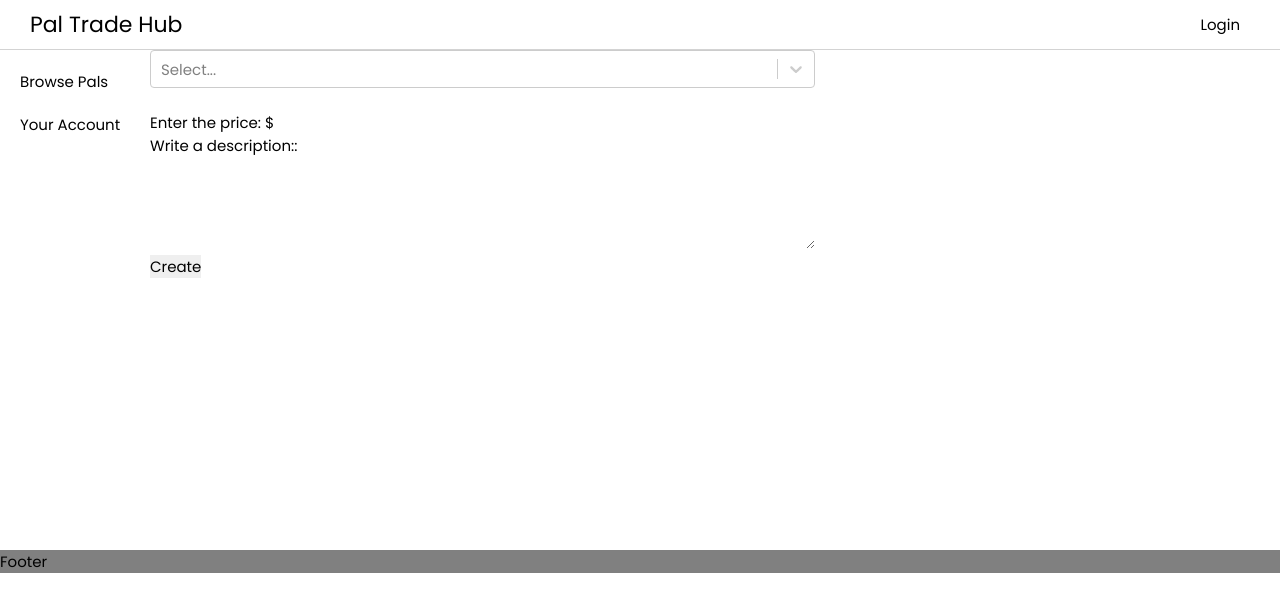
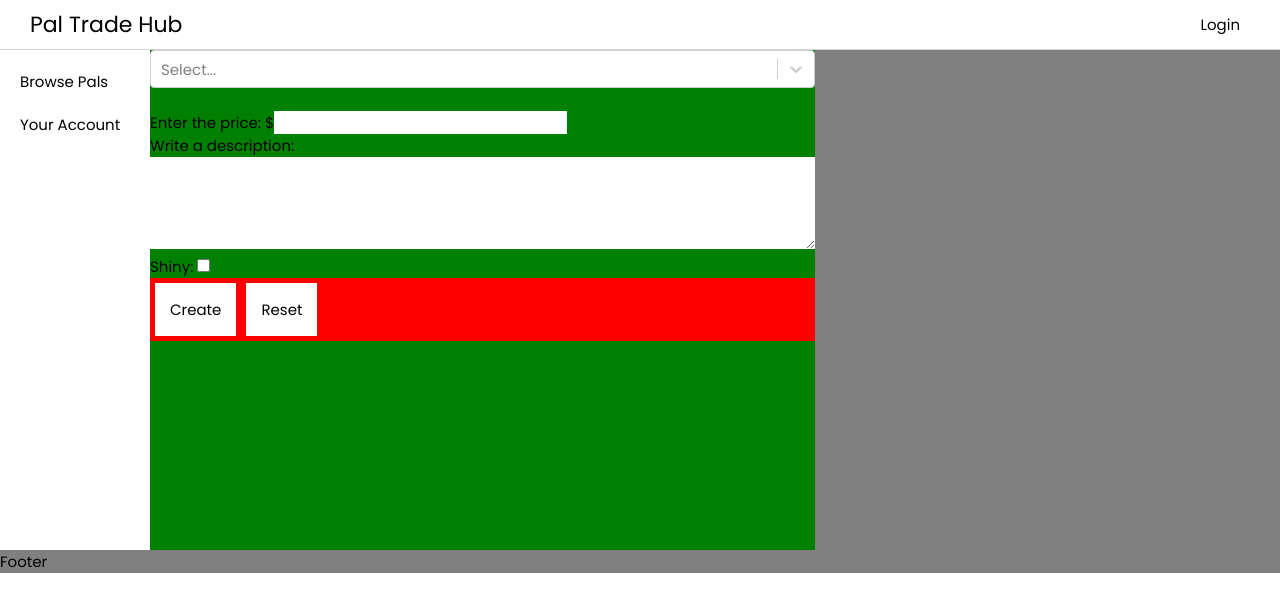
Before and after one commit to yoshinoashton/CPSC362-Project, a React (Create React App) app in the folder frontend/: page /listing/create in a window 1280 px wide. Shown: the top 612 px of the page. Built offline with nearby package versions, Linux system fonts and the light colour scheme; no server answers.

Commit message:
added preview

```diff
--- a/frontend/src/assets/css/main.css
+++ b/frontend/src/assets/css/main.css
@@ -212,6 +212,33 @@ a:visited {
   padding: 25px;
 }
 
+/* Listing create page */
+.create-listing-page {
+  display: flex;
+  flex-grow: 1;
+  background-color: grey;
+}
+
+.left-side {
+  background-color: green;
+}
+
+.buttons {
+  background-color: red;
+  display: flex;
+  gap: 10px;
+  padding: 5px;
+}
+
+.buttons * {
+  background-color: white;
+  padding: 15px;
+}
+
+.buttons *:hover {
+  background-color: grey;
+}
+
 @media only screen and (min-width: 1440px) {
   .listing-box {
     flex: 1 0 16%;
--- a/frontend/src/pages/ListingCreate.js
+++ b/frontend/src/pages/ListingCreate.js
@@ -4,43 +4,103 @@ import React, { useState, useEffect } from 'react';
 
 export default function ListingCreate() {
   const [selectedOption, setSelectedOption] = useState(null);
-  const [options, setOptions] = useState([]); // Initialize options state
+  const [options, setOptions] = useState([]);
+  const [price, setPrice] = useState('');
+  const [description, setDescription] = useState('');
+  const [isShiny, setIsShiny] = useState(false);
 
   useEffect(() => {
-    // Fetch data from the API
     fetch(`/api/pals`)
       .then(response => response.json())
       .then(data => {
-        // Process data to fit react-select's expected format for options
         const formattedOptions = data.map(item => ({
-          value: item._id, // Assuming _id is a unique identifier
-          label: item.name
+          value: item._id,
+          label: item.name,
+          imageURL: item.imageURL // Assuming you want to use the imageURL for the preview
         }));
         setOptions(formattedOptions);
       })
       .catch(error => console.error('Error fetching data:', error));
-  }, []); // Empty dependency array means this effect runs once on mount
+  }, []);
 
   const handleChange = (selectedOption) => {
     setSelectedOption(selectedOption);
   };
 
+  const handleSubmit = (event) => {
+    event.preventDefault(); // Prevent default form submission
+
+    // Construct payload
+    const payload = {
+      palId: selectedOption ? selectedOption.value : null,
+      price: price,
+      description: description,
+      isShiny: isShiny,
+    };
+
+    // Make the POST request
+    fetch('/api/listings/create', {
+      method: 'POST',
+      headers: {
+        'Content-Type': 'application/json',
+      },
+      body: JSON.stringify(payload),
+    })
+    .then(response => {
+      if (!response.ok) {
+        throw new Error('Network response was not ok');
+      }
+      return response.json(); // or response.text() if your server responds with text
+    })
+    .then(data => {
+      console.log('Success:', data);
+      // Handle success. For example, you can clear the form or redirect the user.
+    })
+    .catch((error) => {
+      console.error('Error:', error);
+      // Handle errors. For example, you can show an error message to the user.
+    });
+  };
+
+  const handleReset = () => {
+    // Reset form state
+    setSelectedOption(null);
+    setPrice('');
+    setDescription('');
+    setIsShiny(false);
+  };
+
   return (
     <Layout>
       <div className="create-listing-page">
-        <Select
-          options={options}
-          value={selectedOption}
-          onChange={handleChange}>
-        </Select>
-        <br></br>
-        <label for="price">Enter the price: $</label>
-        <input name="price" type="number"/>
-        <br></br>
-        <label for="desc">Write a description::</label><br></br>
-        <textarea name="desc" rows="4" cols="50"/>
-        <br></br>
-        <input type="submit" value="Create"/>
+        <div className="left-side">
+          <form onSubmit={handleSubmit} onReset={handleReset}>
+            <Select
+              options={options}
+              value={selectedOption}
+              onChange={handleChange}>
+            </Select>
+            <br />
+            <label htmlFor="price">Enter the price: $</label>
+            <input name="price" type="number" value={price} onChange={e => setPrice(e.target.value)} />
+            <br />
+            <label htmlFor="desc">Write a description:</label><br />
+            <textarea name="desc" rows="4" cols="50" value={description} onChange={e => setDescription(e.target.value)} />
+            <br />
+            <label htmlFor="isShiny">Shiny: </label>
+            <input name="isShiny" type="checkbox" checked={isShiny} onChange={e => setIsShiny(e.target.checked)} />
+            <br />
+            <div className="buttons">
+              <input type="submit" value="Create" />
+              <input type="reset" value="Reset" />
+            </div>
+          </form>
+        </div>
+        <div className="right-side">
+          <div className="pal-pic-preview">
+            {selectedOption?.imageURL && <img src={selectedOption.imageURL} alt="Pal Preview" />}
+          </div>
+        </div>
       </div>
     </Layout>
   );
```
